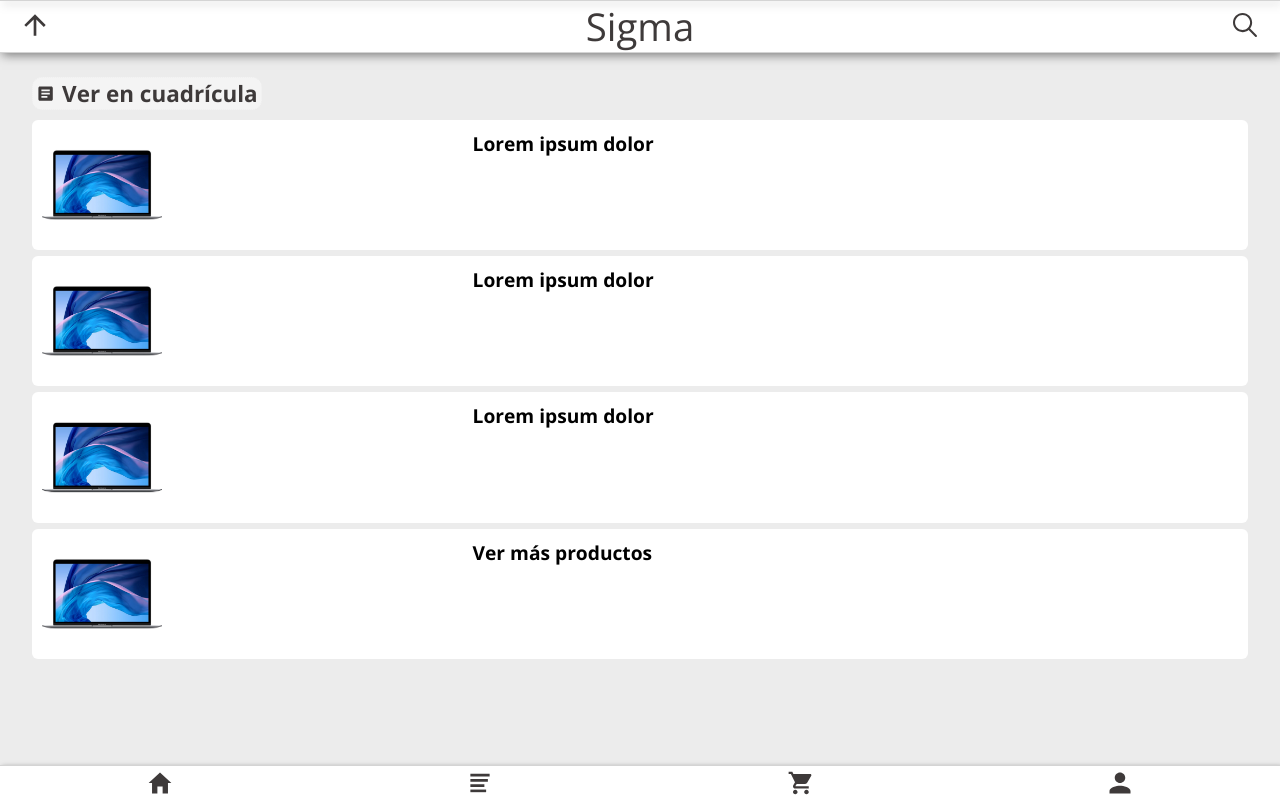
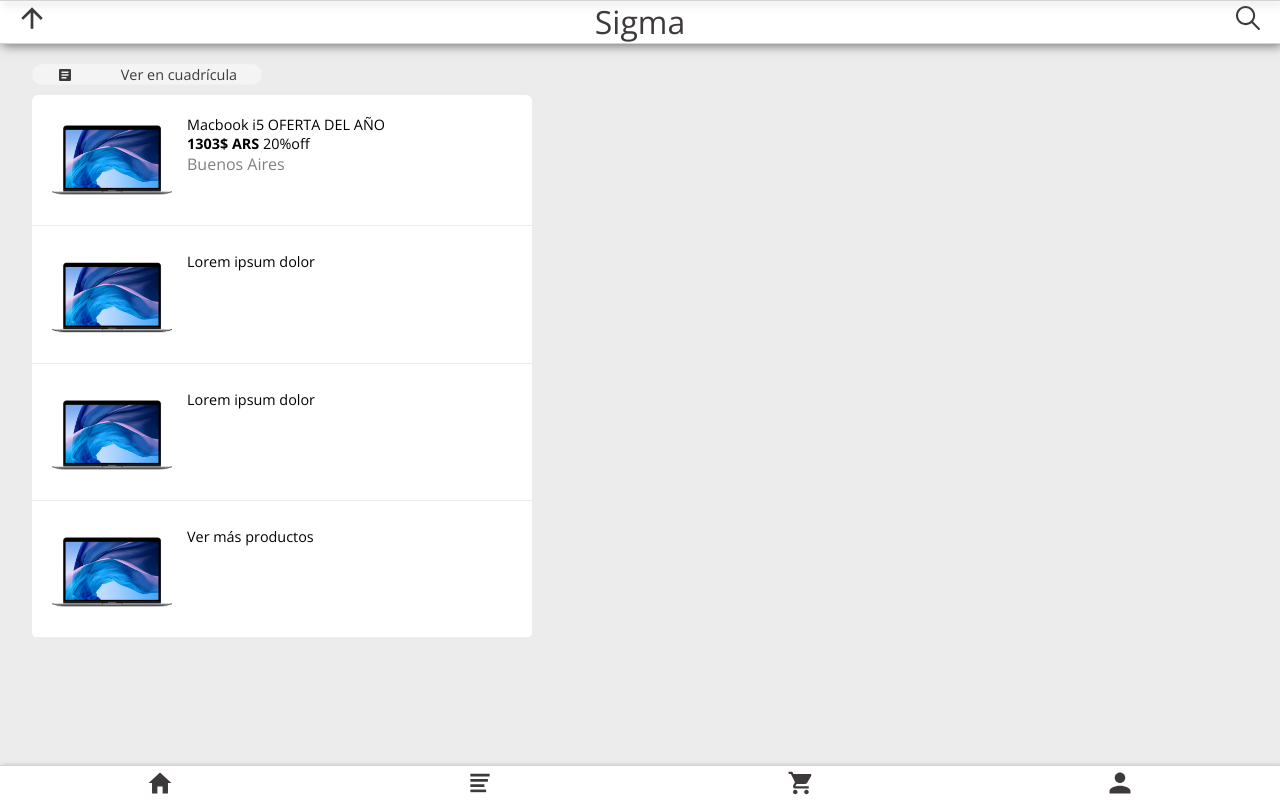
Before and after one commit to jovolopez/proyecto-sigma, a PHP site: page /list.php in a window 1280 px wide. Run offline with PHP 8.4, Linux system fonts and the light colour scheme.

Commit message:
Mejora de list y cambios de estilo de home

```diff
--- a/css/lista.css
+++ b/css/lista.css
@@ -6,24 +6,31 @@ body{
   margin: auto;
   margin-top: 4em;
 }
+.productos {
+  background: white;
+  border-radius: 6px;
+  max-width: 500px;
+}
 .producto img {
   width: 120px;
+  margin-right: 5px;
   border-radius: 5px;
 }
 .producto{
   margin-bottom: 6px;
-  background: white;
-  border-radius: 6px;
   padding: 10px;
   display: flex;
-  justify-content: space-between;
+  border-bottom: solid 1px #ececec;
+}
+.producto .imagen-p{
+  display: inline-block;
+  padding: 0 10px;
 }
 .producto .info-p{
-  width: 64%;
-  background: white;
+  display: inline-block;
+  padding: 10px 0;
 }
 body {
-  font-size: 1.2em;
   font-family: 'Open Sans';
 }
 .ordenar {
@@ -38,3 +45,9 @@ body {
   align-items: center;
   justify-content: space-around;
 }
+label{
+  color: gray;
+}
+p {
+  font-size: 0.9em;
+}
--- a/css/master.css
+++ b/css/master.css
@@ -21,6 +21,7 @@ header {
   align-items: baseline;
   background: white;
   box-shadow: 2px 2px 10px #777;
+  z-index: 1;
 }
 h1{
   font-weight: 400;
--- a/home.php
+++ b/home.php
@@ -47,7 +47,7 @@
           <p>Lorem ipsum dolor</p>
         </article>
 
-        <div class="banner" id="banner">
+        <div class="banner">
           <div class="banner-text">
             <h2><b>Oferta!</b></h2>
             <p>Haz click para saber más.</p>
--- a/list.php
+++ b/list.php
@@ -15,7 +15,7 @@
       <div class="ordenar">
         <a href="list.php">
         <ion-icon name="list-box"></ion-icon>
-        <h3>Ver en cuadrícula</h3>
+        <p>Ver en cuadrícula</p>
         </a>
       </div>
       <section class="productos">
@@ -24,7 +24,9 @@
             <img src="img/macbook.jpg" alt="Macbook">
           </div>
           <div class="info-p">
-            <h4>Lorem ipsum dolor</h4>
+            <p>Macbook i5 OFERTA DEL AÑO</p>
+            <p><b>1303$ ARS</b> 20%off</p>
+            <label for="">Buenos Aires</label>
           </div>
         </article>
 
@@ -33,7 +35,7 @@
             <img src="img/macbook.jpg" alt="Macbook">
           </div>
           <div class="info-p">
-            <h4>Lorem ipsum dolor</h4>
+            <p>Lorem ipsum dolor</p>
           </div>
         </article>
 
@@ -42,7 +44,7 @@
             <img src="img/macbook.jpg" alt="Macbook">
           </div>
           <div class="info-p">
-            <h4>Lorem ipsum dolor</h4>
+            <p>Lorem ipsum dolor</p>
           </div>
         </article>
 
@@ -51,7 +53,7 @@
             <img src="img/macbook.jpg" alt="Macbook">
           </div>
           <div class="info-p">
-            <h4>Ver más productos</h4>
+            <p>Ver más productos</p>
           </div>
         </article>
 
```
Also changed, not shown: css/home.css (+4 -8 lines).
